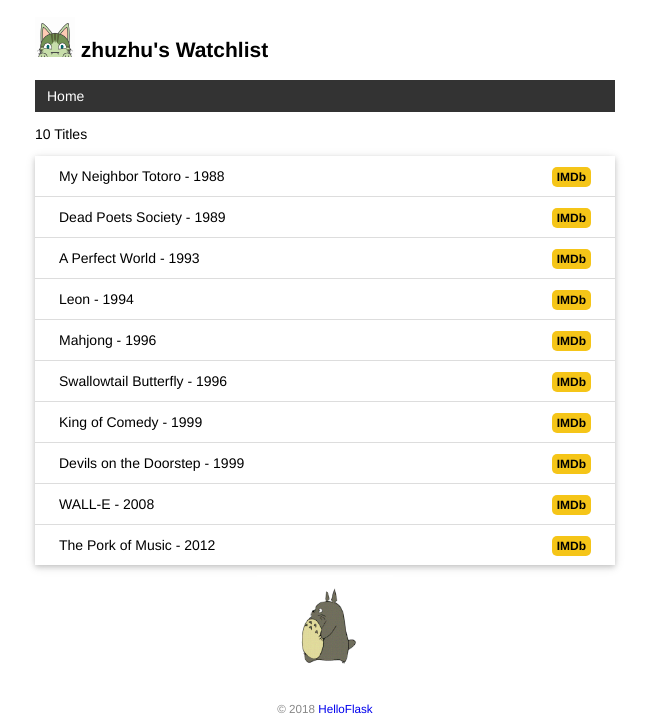
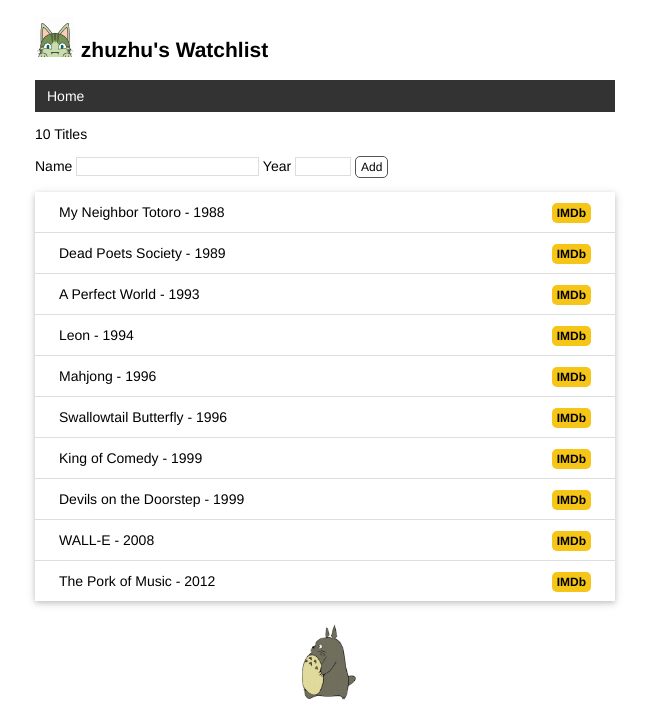
Before and after one commit to wemozj/watchlist, a Flask app: page / in a window 1280 px wide. Shown: the top 714 px of the page, without its empty margins (315-964 px from the left). Run offline with Flask 2, Linux system fonts and the light colour scheme; data comes from the database, SQL or seed files in the repository; both versions use the stored data as it was after the commit.

Commit message:
add form and flash message

```diff
--- a/app.py
+++ b/app.py
@@ -1,7 +1,7 @@
 import os
 import sys
 
-from flask import Flask, url_for, render_template
+from flask import Flask, url_for, render_template, request, flash, redirect
 from flask_sqlalchemy import SQLAlchemy
 
 WIN = sys.platform.startswith('win')
@@ -13,6 +13,18 @@
 app = Flask(__name__)
 app.config['SQLALCHEMY_DATABASE_URI'] = 'sqlite:////' + os.path.join(app.root_path, 'data.db')
 app.config['SQLALCHEMY_TRACK_MODIFICATIONS'] = False  # 关闭对模型修改的监控
+app.config['SECRET_KEY'] = 'dev'
+
+from datetime import timedelta
+
+# 自动重载模板文件
+app.jinja_env.auto_reload = True
+app.config['TEMPLATES_AUTO_RELOAD'] = True
+
+# 设置静态文件缓存过期时间
+app.config['SEND_FILE_MAX_AGE_DEFAULT'] = timedelta(seconds=1)
+
+
 
 db = SQLAlchemy(app)  # 初始化扩展类，传入程序实例
 
@@ -46,7 +58,7 @@
     """Generate fake data."""
     db.create_all()
     # 全局的两个变量移动到这个函数内
-    name = 'Grey Li'
+    name = 'zhuzhu'
     movies = [
         {'title': 'My Neighbor Totoro', 'year': '1988'},
         {'title': 'Dead Poets Society', 'year': '1989'},
@@ -68,36 +80,31 @@
     click.echo('Done.')
 
 
-# name = 'Zhu Zhu'
-# movies = [
-#     {'title': 'My Neighbor Totoro', 'year': '1988'},
-#     {'title': 'Dead Poets Society', 'year': '1989'},
-#     {'title': 'A Perfect World', 'year': '1993'},
-#     {'title': 'Leon', 'year': '1994'},
-#     {'title': 'Mahjong', 'year': '1996'},
-#     {'title': 'Swallowtail Butterfly', 'year': '1996'},
-#     {'title': 'King of Comedy', 'year': '1999'},
-#     {'title': 'Devils on the Doorstep', 'year': '1999'},
-#     {'title': 'WALL-E', 'year': '2008'},
-#     {'title': 'The Pork of Music', 'year': '2012'},
-# ]
 @app.context_processor
 def inject_user():  # 函数名可以随意修改
     user = User.query.first()
     return dict(user=user)  # 需要{'user': user}
 
 
-@app.route('/')
+@app.route('/', methods=['GET', 'POST'])
 def index():
-    user = User.query.first()  # 读取用户记录
-    movies = Movie.query.all()  # 读取所有电影记录
-    # return 'Welcome to My Watchlist!'
-    return render_template('index.html', movies=movies)
+    if request.method == 'POST':
+        title = request.form.get('title')
+        year = request.form.get('year')
+        if not title or not year or len(year) > 4 or len(title) > 60:
+            flash('Invalid input.', 'error')  # 显示错误提示
+            return redirect(url_for('index'))
+        # 保存表达数据到数据库
+        movie = Movie(title=title, year=year)
+        db.session.add(movie)
+        db.session.commit()
+        flash('Item created.')  # 显示成功创建的提示
+        return redirect(url_for('index'))  # 重定向回主页
 
+    user = User.query.first()
+    movies = Movie.query.all()
 
-# @app.route('/html')
-# def show():
-#     return '<h1>Hello zhuzhu!</h1><img src="http://helloflask.com/totoro.gif">'
+    return render_template('index.html',  user=user, movies=movies)
 
 
 @app.route('/user/<name>')
--- a/static/style.css
+++ b/static/style.css
@@ -79,3 +79,46 @@
     text-align: center;
     padding: 10px;
 }
+
+/* 覆盖某些浏览器对 input 元素定义的字体 */
+input[type=submit] {
+    font-family: inherit;
+}
+
+input[type=text] {
+    border: 1px solid #ddd;
+}
+
+input[name=year] {
+    width: 50px;
+}
+
+.btn {
+    font-size: 12px;
+    padding: 3px 5px;
+    text-decoration: none;
+    cursor: pointer;
+    background-color: white;
+    color: black;
+    border: 1px solid #555555;
+    border-radius: 5px;
+}
+
+.btn:hover {
+    text-decoration: none;
+    background-color: black;
+    color: white;
+    border: 1px solid black;
+}
+
+
+.alert {
+    position: relative;
+    padding: 7px;
+    margin: 7px 0;
+    border: 1px solid transparent;
+    color: #004085;
+    background-color: #cce5ff;
+    border-color: #b8daff;
+    border-radius: 5px;
+}
--- a/templates/base.html
+++ b/templates/base.html
@@ -10,7 +10,9 @@
     {% endblock %}
 </head>
 <body>
-
+    {% for message in get_flashed_messages() %}
+        <div class="alert">{{ message }}</div>
+    {% endfor %}
     <h2>
         <img alt="Avatar" class="avatar" src="{{ url_for('static', filename='images/avatar.png') }}">
         {{ user.name }}'s Watchlist
--- a/templates/index.html
+++ b/templates/index.html
@@ -2,6 +2,11 @@
 
 {% block content %}
 <p>{{ movies|length }} Titles</p>
+    <form method="post">
+    Name <input type="text" name="title" autocomplete="off" required>
+    Year <input type="text" name="year" autocomplete="off" required>
+    <input class="btn" type="submit" name="submit" value="Add">
+    </form>
 <ul class="movie-list">
     {% for movie in movies %}
     <li>{{ movie.title }} - {{ movie.year }}
```
Also changed, not shown: data.db.
